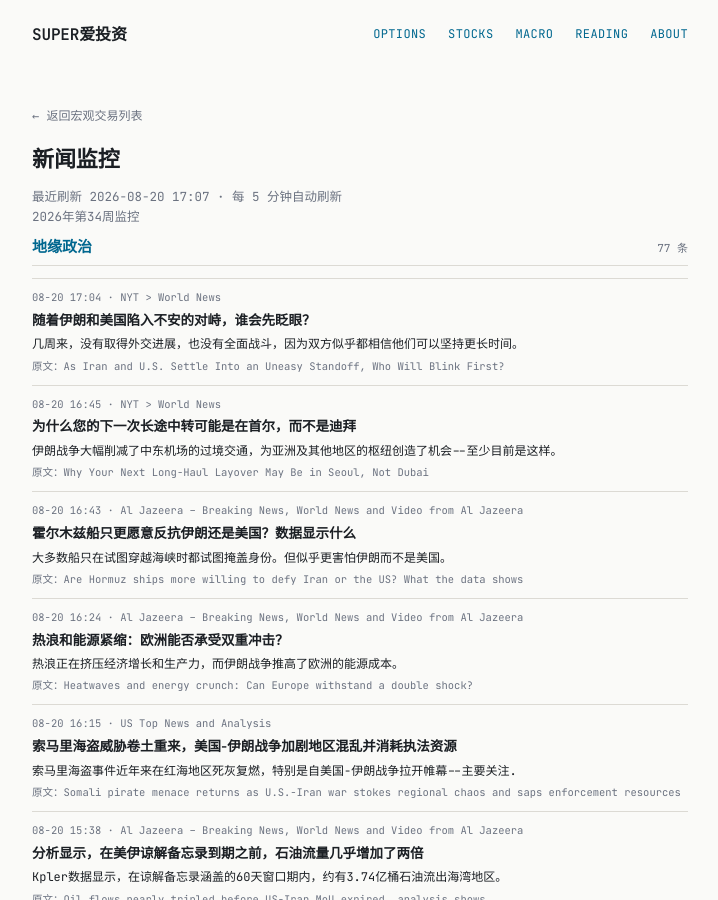
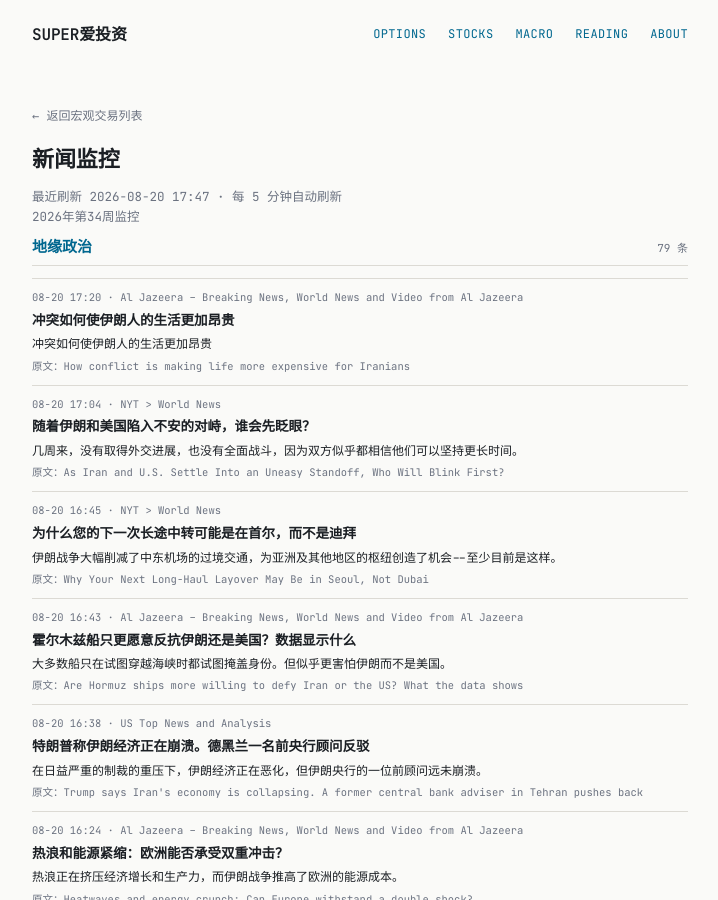
Before and after one commit to tang3super/tang3super.github.io, a Jekyll site: the page built from macro-trade/news-digest.md, in a window 1280 px wide and 900 px high. Shown: the whole window, without its empty margins (280-998 px from the left). Built offline with Jekyll 4.4.1, drawn with Linux system fonts in a browser that asks for light colours.

Commit message:
sync news-digest article

```diff
--- a/macro-trade/news-digest.md
+++ b/macro-trade/news-digest.md
@@ -5,11 +5,18 @@ title: 新闻监控
 date: '2026-08-20'
 summary: 2026年第34周监控
 week_label: 2026年第34周监控
-last_updated: 2026-08-20 17:07
+last_updated: 2026-08-20 17:47
 refresh_note: 每 5 分钟自动刷新
 topics:
 - name: 地缘政治
   items:
+  - title: How conflict is making life more expensive for Iranians
+    summary: How conflict is making life more expensive for Iranians
+    link: https://www.aljazeera.com/video/newsfeed/2026/8/20/how-conflict-is-making-life-more-expensive-for-iranians?traffic_source=rss
+    source: Al Jazeera – Breaking News, World News and Video from Al Jazeera
+    time: 08-20 17:20
+    title_zh: 冲突如何使伊朗人的生活更加昂贵
+    summary_zh: 冲突如何使伊朗人的生活更加昂贵
   - title: As Iran and U.S. Settle Into an Uneasy Standoff, Who Will Blink First?
     summary: For weeks, there has been no diplomatic progress, but also no full-scale fighting, as both sides seem to believe they can hold out longer th…
     link: https://www.nytimes.com/2026/08/20/world/middleeast/iran-us-war-standoff-hormuz.html
@@ -31,6 +38,13 @@ topics:
     time: 08-20 16:43
     title_zh: 霍尔木兹船只更愿意反抗伊朗还是美国？数据显示什么
     summary_zh: 大多数船只在试图穿越海峡时都试图掩盖身份。但似乎更害怕伊朗而不是美国。
+  - title: Trump says Iran's economy is collapsing. A former central bank adviser in Tehran pushes back
+    summary: Iran's economy is deteriorating under the weight of mounting sanctions, but far from unraveling, a former adviser to Iran's central bank tol…
+    link: https://www.cnbc.com/2026/08/20/iran-economy-worries-trump-sanction-war-hormuz-uae-.html
+    source: US Top News and Analysis
+    time: 08-20 16:38
+    title_zh: 特朗普称伊朗经济正在崩溃。德黑兰一名前央行顾问反驳
+    summary_zh: 在日益严重的制裁的重压下，伊朗经济正在恶化，但伊朗央行的一位前顾问远未崩溃。
   - title: 'Heatwaves and energy crunch: Can Europe withstand a double shock?'
     summary: Heatwaves are squeezing growth and productivity while the Iran war drives up Europe's energy costs.
     link: https://www.aljazeera.com/video/counting-the-cost/2026/8/20/heatwaves-and-energy-crunch-can-europe-withstand-a-double-shock?traffic_source=rss
```
